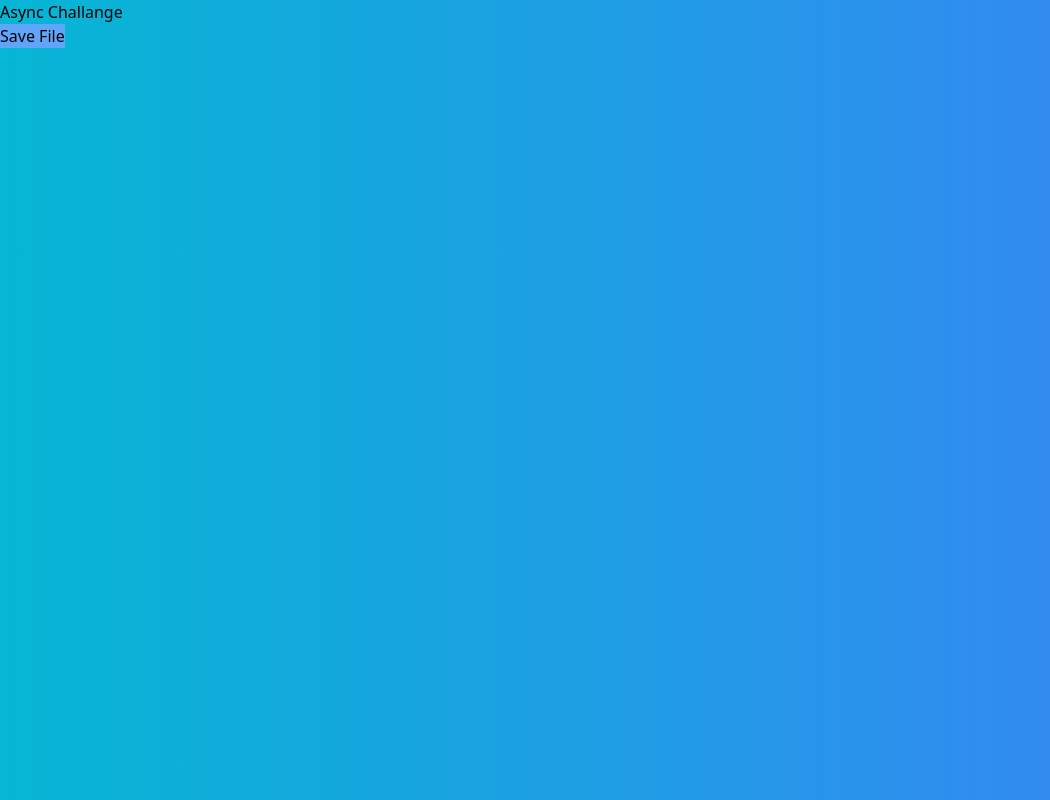
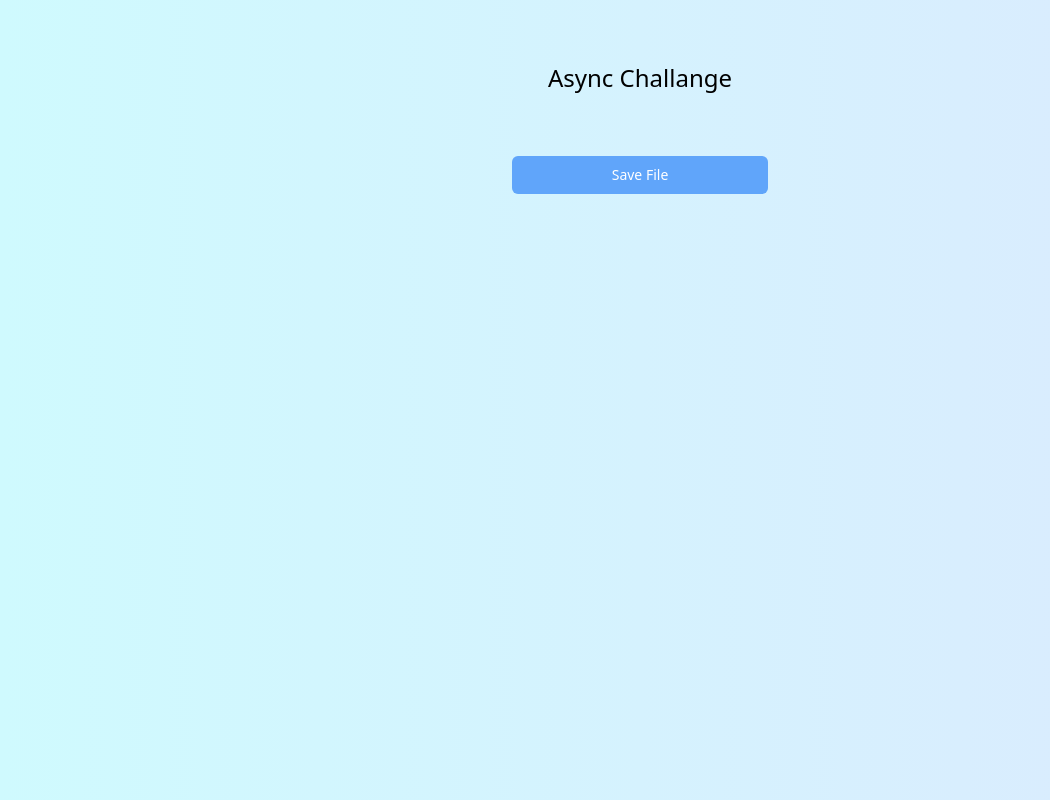
Before and after one commit to pawelsan/vitejs-vite-6pbahwhv, a React (Vite) app: page / in a window 1280 px wide. Shown: the whole page, without its empty margins (0-1050 px from the left). Built offline with nearby package versions, Linux system fonts and the light colour scheme.

Commit message:
initial tweaks

```diff
--- a/index.html
+++ b/index.html
@@ -5,6 +5,21 @@
 		<link rel="icon" type="image/svg+xml" href="/vite.svg" />
 		<meta name="viewport" content="width=device-width, initial-scale=1.0" />
 		<script src="https://cdn.tailwindcss.com"></script>
+		<style type="text/tailwindcss">
+			@layer base {
+				body {
+					@apply bg-gradient-to-r from-cyan-100 to-blue-100;
+				}
+				h1 {
+					@apply text-2xl;
+				}
+			}
+			@layer components {
+				.btn-primary {
+					@apply inline rounded-md bg-blue-400 py-2 px-4 border border-transparent text-center text-sm text-white transition-all hover:bg-blue-600;
+				}
+			}
+		</style>
 	</head>
 	<body>
 		<div id="root"></div>
--- a/src/App.tsx
+++ b/src/App.tsx
@@ -46,11 +46,13 @@ const SaveFile = () =>
 
 function App() {
 	return (
-    <div className="bg-gradient-to-r from-cyan-500 to-blue-500 h-screen w-screen">
-      <h1>Async Challange</h1>
-      <button className="bg-blue-400" onClick={() => SaveFile()}>
+		<div className="h-screen w-screen">
+			<div className="flex flex-col mx-auto w-64 h-64 justify-evenly">
+				<h1 className="inline-block text-center">Async Challange</h1>
+				<button className="btn-primary" onClick={() => SaveFile()}>
 					Save File
 				</button>
+			</div>
 		</div>
 	);
 }
```
Lines whose indentation alone changed are shown as unchanged.
